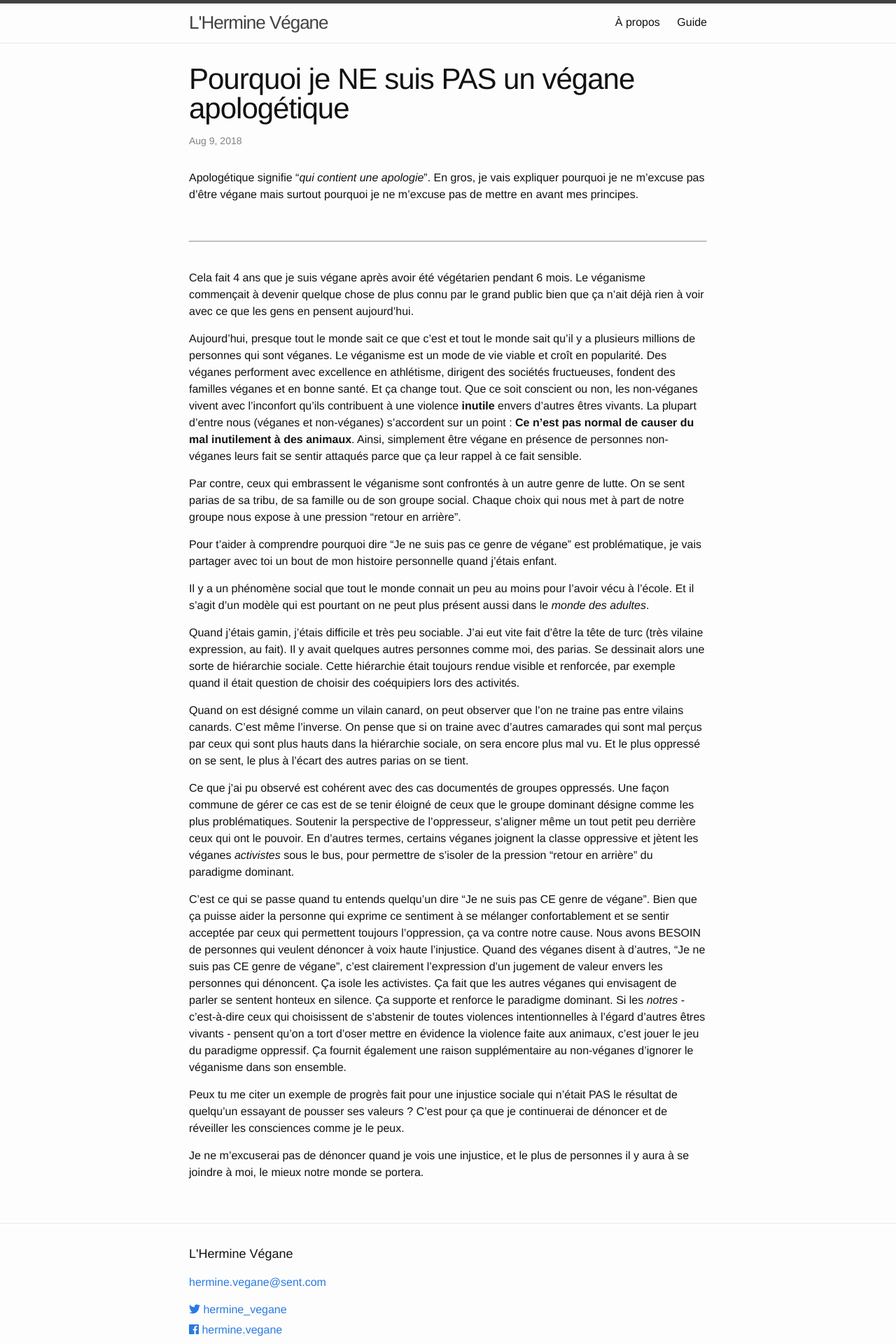
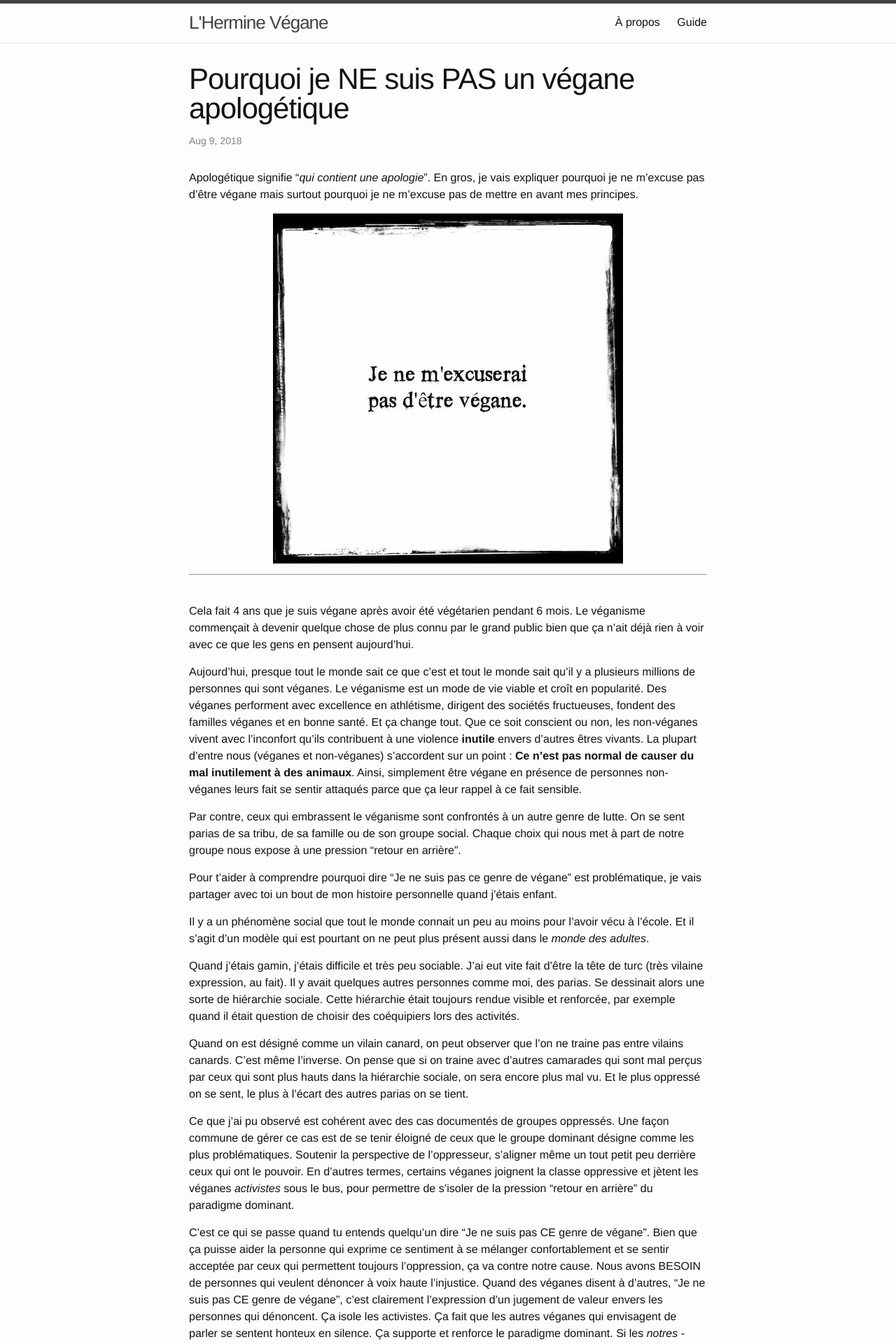
Before and after one commit to AdrienGiboire/herminevegane.fr, a Jekyll site: the page built from _posts/2018-08-09-pourquoi-je-ne-suis-pas-un-végane-apologétique.md, in a window 1280 px wide. Shown: the top 1920 px of the page at 70% size. Built offline with Jekyll 4.4.1, drawn with Linux system fonts in a browser that asks for light colours; nearby versions of some CDN libraries.

Commit message:
add an image to 2018-08-09-pourquoi-je-ne-suis-pas-un-végane-apologétique.md

```diff
--- a/_posts/2018-08-09-pourquoi-je-ne-suis-pas-un-végane-apologétique.md
+++ b/_posts/2018-08-09-pourquoi-je-ne-suis-pas-un-végane-apologétique.md
@@ -8,7 +8,7 @@ Apologétique signifie "_qui contient une apologie_". En gros, je vais expliquer
 pourquoi je ne m'excuse pas d'être végane mais surtout pourquoi je ne m'excuse
 pas de mettre en avant mes principes.
 
-<br>
+![Je ne m'excuserai pas d'être végane]({{ "/assets/images/articles/vegane-apologetique.jpg" | absolute_url }}){: .center-image }
 
 ---
 
--- a/assets/main.scss
+++ b/assets/main.scss
@@ -7,3 +7,8 @@
 .text-muted {
   color: $grey-color;
 }
+
+.center-image {
+  margin: 0 auto;
+  display: block;
+}
```
Also changed, not shown: assets/images/articles/vegane-apologetique.jpg (added).
